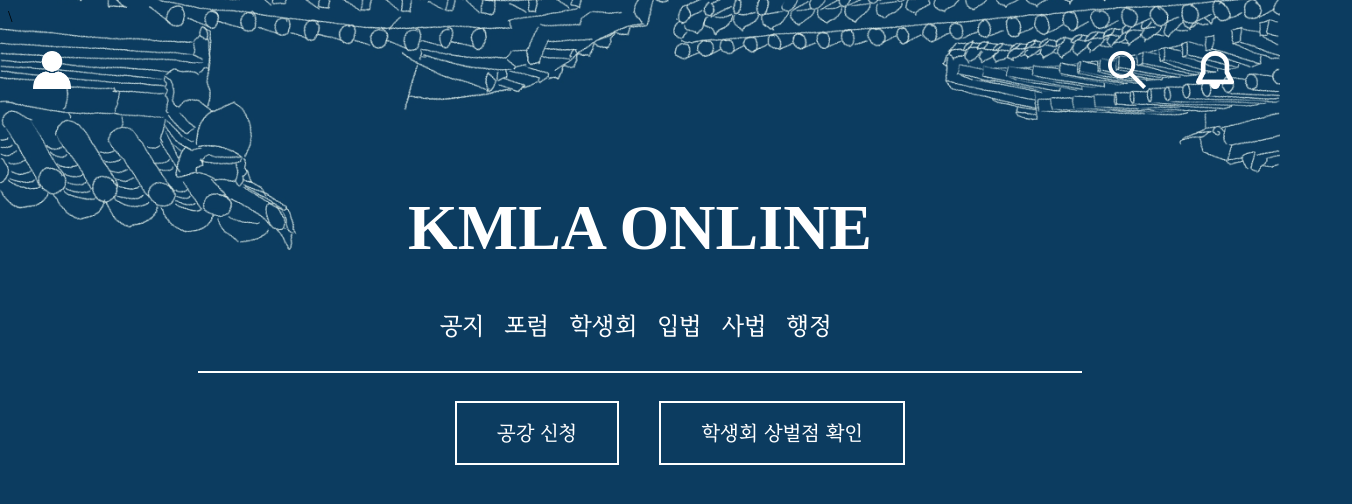
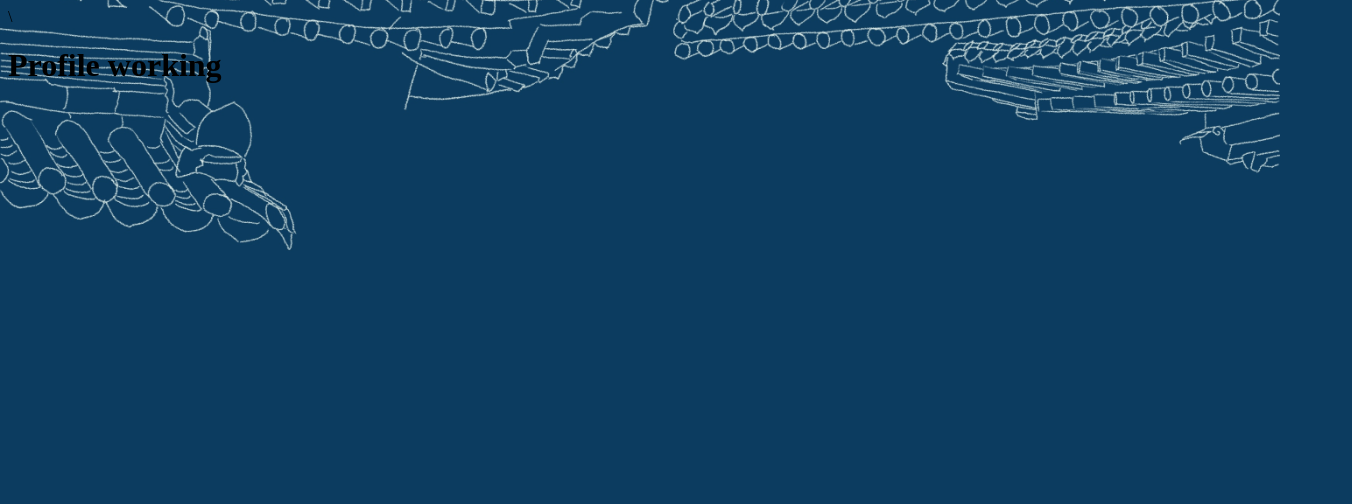
Before and after one commit to kmladotnet/2022-kmlaonline-renewal-frontend-v1, a React (Create React App) app: page /user/id in a window 1280 px wide. Shown: the top 504 px of the page, 1352 px wide, since content can reach past the window. Built offline with nearby package versions, Linux system fonts and the light colour scheme.

Commit message:
Added Routers

```diff
--- a/src/App.js
+++ b/src/App.js
@@ -1,12 +1,29 @@
 import React from 'react';
+import {
+  BrowserRouter as Router,
+  Route,
+  Redirect,
+  Switch,
+} from "react-router-dom";
 
 import MainScreen from './pages/MainScreen';
+import Profile from './pages/Profile';
 
 function App() {
   return (
-    <div className="App">
-      <MainScreen />
-    </div>
+    <Router>
+      <main>
+        <Switch>
+          <Route path="/user/id" exact>
+            <Profile />
+          </Route>
+          <Route path="" exact>
+            <MainScreen />
+          </Route>
+          <Redirect to="" />
+        </Switch>
+      </main>
+    </Router>
   );
 }
 
--- a/src/components/Navigation/SubNavigation.css
+++ b/src/components/Navigation/SubNavigation.css
@@ -12,7 +12,6 @@
   text-align: center;
   justify-content: center;
   margin-left: 0;
-  margin-right: 0;
 }
 
 .buttons > div > label {
--- a/src/pages/Profile.js
+++ b/src/pages/Profile.js
@@ -0,0 +1,7 @@
+import React from "react";
+
+const Profile = () => {
+    return <h1>Profile working</h1>;
+}
+
+export default Profile
```
